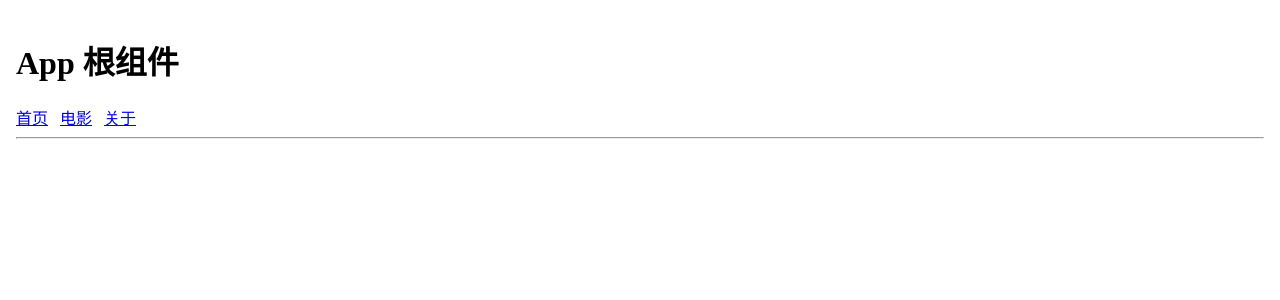
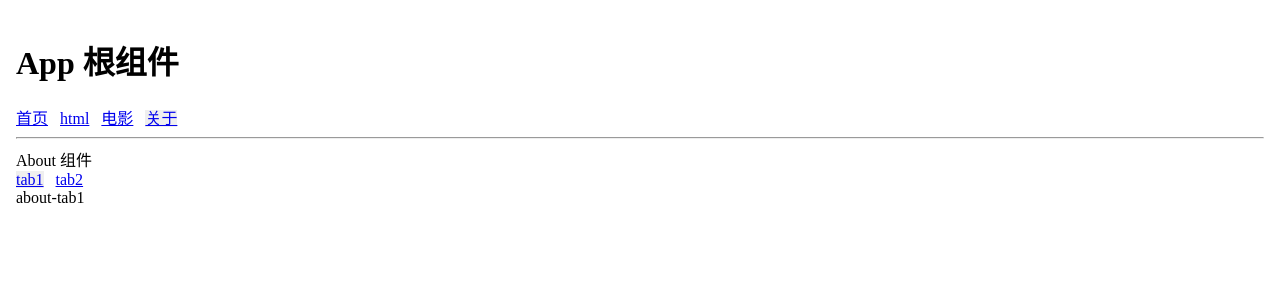
Before and after one commit to tgx1587900660/vite-app-demo, a Vue app: page /#/about/tab1 in a window 1280 px wide. Shown: the top 300 px of the page. Built offline with nearby package versions, Linux system fonts and the light colour scheme.

Commit message:
feature: 添加了用法实例

```diff
--- a/src/App.vue
+++ b/src/App.vue
@@ -1,6 +1,7 @@
 <template>
   <h1>App 根组件</h1>
   <router-link to="/home">首页</router-link> &nbsp;
+  <router-link :to="{ name: 'html', params: { id: 1 } }">html</router-link> &nbsp;
   <router-link to="/movie">电影</router-link> &nbsp;
   <router-link to="/about">关于</router-link>
   <hr>
--- /dev/null
+++ b/src/components/About-tab1.vue
@@ -0,0 +1,10 @@
+<template>
+  about-tab1
+</template>
+
+<script>
+export default {}
+</script>
+
+<style>
+</style>
--- /dev/null
+++ b/src/components/About-tab2.vue
@@ -0,0 +1,10 @@
+<template>
+  about-tab2
+</template>
+
+<script>
+export default {}
+</script>
+
+<style>
+</style>
--- a/src/components/About.vue
+++ b/src/components/About.vue
@@ -1,5 +1,9 @@
 <template>
-  About 组件
+  About 组件 <br>
+  <router-link to="/about/tab1">tab1</router-link> &nbsp;
+  <router-link to="/about/tab2">tab2</router-link>
+  <br>
+  <router-view></router-view>
 </template>
 
 <script>
--- /dev/null
+++ b/src/components/Html.vue
@@ -0,0 +1,12 @@
+<template>
+  html 组件-----{{id}}
+</template>
+
+<script>
+export default {
+  props: ['id']
+}
+</script>
+
+<style>
+</style>
--- a/src/index.css
+++ b/src/index.css
@@ -5,3 +5,7 @@
 body {
   padding: 8px;
 }
+
+.my-router-active {
+  background-color: #efefef;
+}
--- a/src/main.js
+++ b/src/main.js
@@ -1,4 +1,5 @@
 import { createApp } from 'vue'
+
 // import App from './components/todo-list/App.vue'
 // import App from './components/refs/App.vue'
 import App from './App.vue'
--- a/src/router.js
+++ b/src/router.js
@@ -2,28 +2,60 @@ import { createRouter, createWebHashHistory } from 'vue-router'
 
 import Home from './components/Home.vue'
 import Movie from './components/Movie.vue'
+
 import About from './components/About.vue'
+import Html from './components/Html.vue'
+import AboutTab1 from './components/About-tab1.vue'
+import AboutTab2 from './components/About-tab2.vue'
 
+// 创建路由实例对象
 const router = createRouter({
+  // 指定路由模式为 hash 模式
   history: createWebHashHistory(),
+
+  // 指定 用于激活的 RouterLink 的默认类名，会渲染到 router-link 转换的 a 标签上(可以在全局 css 中定义它的样式)
+  linkActiveClass: 'my-router-active',
+
+  // 设置路由对应关系
   routes: [
-    {
-      path: '/',
-      redirect: '/home'
-    },
-    {
-      path: '/home',
-      component: Home
-    },
-    {
-      path: '/movie',
-      component: Movie
-    },
+    { path: '/', redirect: '/home' },
+    { path: '/home', component: Home },
+    { path: '/html/:id', name: 'html', component: Html, props: true },
+    { path: '/movie', component: Movie },
     {
       path: '/about',
-      component: About
+      component: About,
+      redirect: '/about/tab1',
+      children: [
+        {
+          path: 'tab1',
+          component: AboutTab1
+        },
+        {
+          path: 'tab2',
+          component: AboutTab2
+        }
+      ]
     }
   ]
 })
 
+// 导航守卫
+router.beforeEach((to, from, next) => {
+  // 如果未声明 next 函数，默认可以访问所有组件
+  // 如果声明了 next 函数，则必须调用它，否则所有组件都无法访问
+  console.log('ok')
+
+  // next() // 直接放行
+  // next(false) // 不跳转
+  // next('/home') // 跳到 '/home' 这个 hash 地址
+
+  const token = localStorage.getItem('token')
+  if (to.path === '/admin' && !token) {
+    next('/login')
+  } else {
+    next()
+  }
+})
+
 export default router
```
